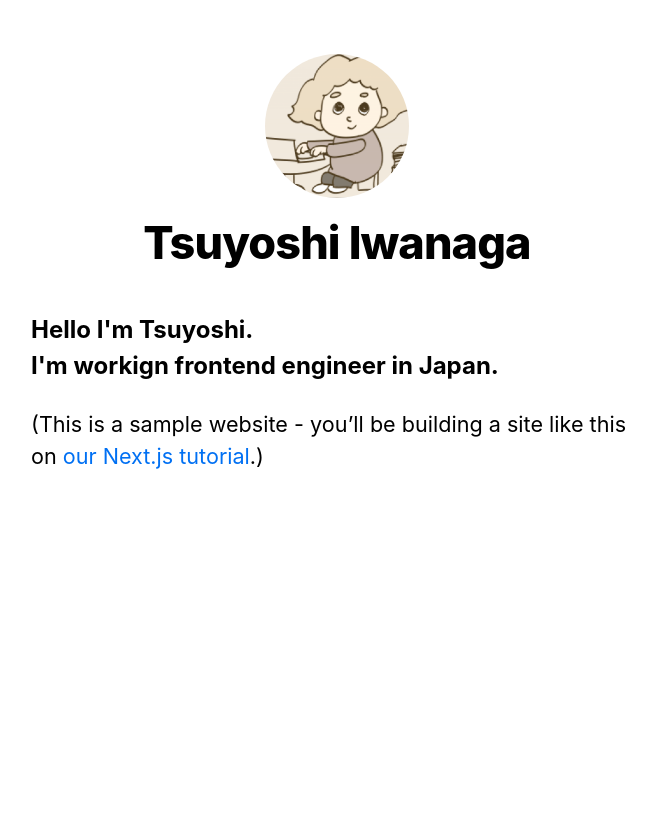
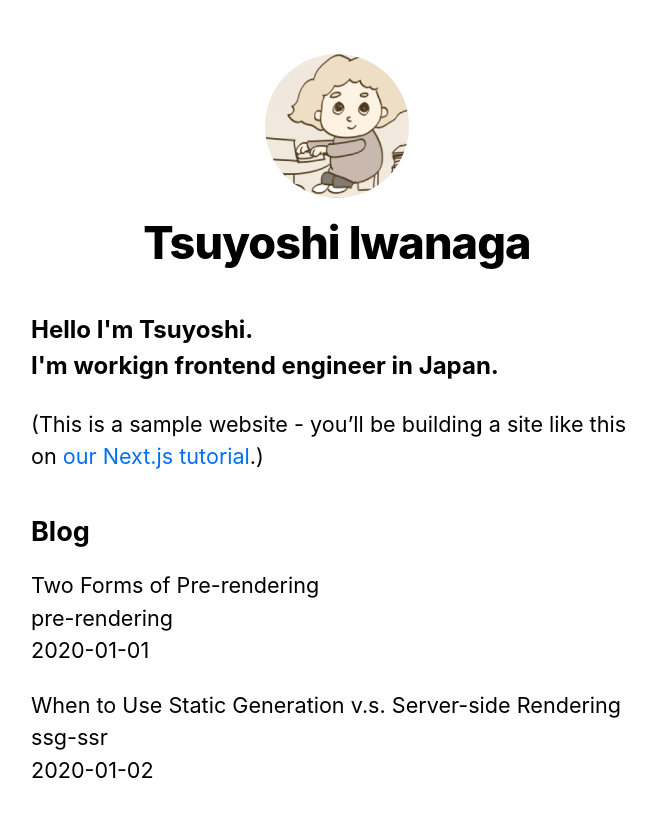
Before and after one commit to Tsuyoshi-Iwanaga/learning_nextjs, a Next.js app: page / in a window 1280 px wide. Shown: the top 816 px of the page, without its empty margins (303-959 px from the left). Built offline with nearby package versions, Linux system fonts and the light colour scheme.

Commit message:
fetch external data & display to top page

```diff
--- /dev/null
+++ b/src/lib/posts.tsx
@@ -0,0 +1,39 @@
+import fs from 'fs'
+import path from 'path'
+import matter from 'gray-matter'
+
+const postsDirectory = path.join(process.cwd(), 'posts')
+
+export function getSortedPostsData() {
+  //Get file names under /posts
+  const fileNames = fs.readdirSync(postsDirectory)
+  const allPostsData = fileNames.map(fileName => {
+
+    //remove ".md" from file name to get id
+    const id = fileName.replace(/\.md$/, '')
+
+    //read markdown file as string
+    const fullPath = path.join(postsDirectory, fileName)
+    const fileContents = fs.readFileSync(fullPath, 'utf-8')
+
+    //Use gray-matter to parse the post metadata section
+    const matterResult = matter(fileContents)
+
+    //combine the data with id
+    return {
+      id,
+      ...(matterResult.data as { date: string; title: string})
+    }
+  })
+
+  //Sort posts by date
+  return allPostsData.sort(({date: a}, {date: b}) => {
+    if (a > b) {
+      return 1
+    } else if (a < b) {
+      return -1
+    } else {
+      return 0
+    }
+  })
+}
--- a/src/pages/index.tsx
+++ b/src/pages/index.tsx
@@ -2,8 +2,9 @@
 import styled from 'styled-components'
 import Layout, { siteTitle } from '@/components/layout'
 import utilStyles from '@/styles/utils.module.css'
+import { getSortedPostsData } from '../lib/posts'
 
-export default function Home() {
+export default function Home({ allPostsData }) {
   const Introduce = styled.p`
     font-size: 24px;
     font-weight: bold;
@@ -17,6 +18,29 @@
         <Introduce>Hello I'm Tsuyoshi.<br />I'm workign frontend engineer in Japan.</Introduce>
         <p>(This is a sample website - you’ll be building a site like this on <a href="https://nextjs.org/learn">our Next.js tutorial</a>.)</p>
       </section>
+      <section className={`${utilStyles.headingMd} ${utilStyles.padding1px}`}>
+        <h2 className={utilStyles.headingLg}>Blog</h2>
+        <ul className={utilStyles.list}>
+          {allPostsData.map(({ id, date, title }) => (
+            <li className={utilStyles.listItem} key={id}>
+              {title}
+              <br />
+              {id}
+              <br />
+              {date}
+            </li>
+          ))}
+        </ul>
+      </section>
     </Layout>
   )
 }
+
+export async function getStaticProps() {
+  const allPostsData = getSortedPostsData()
+  return {
+    props: {
+      allPostsData
+    }
+  }
+}
```
